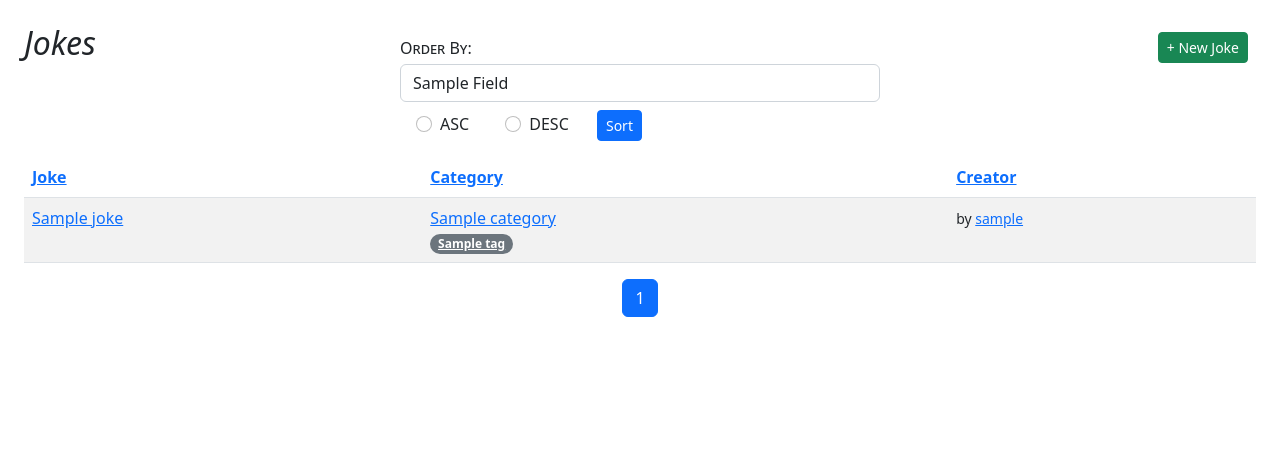
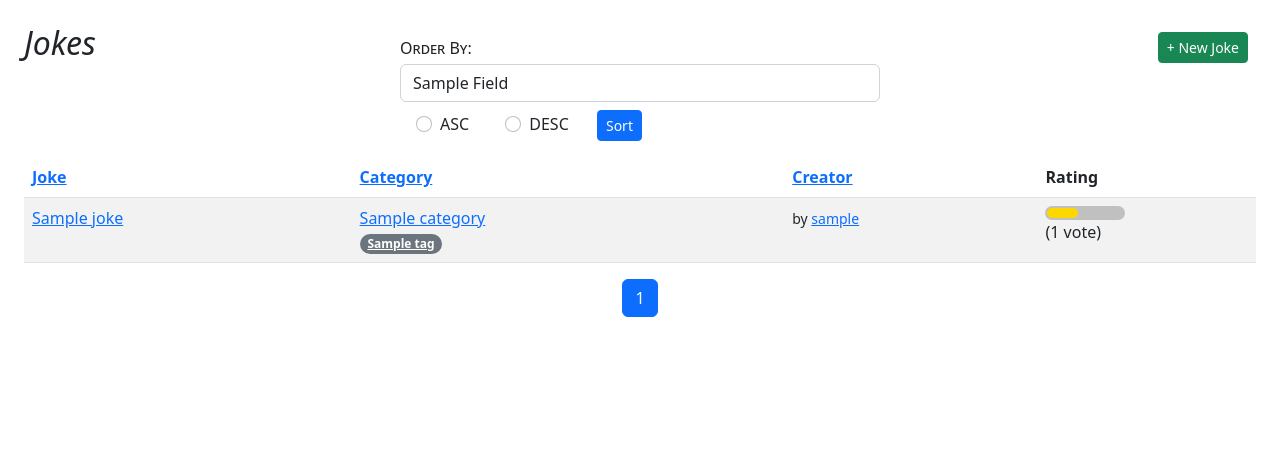
Before and after one commit to jomuni2/djangojokes.com, a Django app: template templates/jokes/joke_list.html in a window 1280 px wide. Shown: the part 65-518 px from the top of the page. Run offline with Django 5.2, Linux system fonts and the light colour scheme; the template is opened without the code that fills it: most values are stand-ins (such as "Sample title", 1, 10 or a date in 2020); parts of the project's set-up code (start-up, migrations or seed data) failed here and were passed over; some libraries are stand-ins or nearby versions.

Commit message:
Got Joke Ratings.

```diff
--- a/static/css/main.css
+++ b/static/css/main.css
@@ -56,3 +56,17 @@ h2 {
     background-color: pink;
     color: darkred;
 }
+
+/* RATING BAR */
+#rating-container {
+    background-color: silver;
+    border-radius: .5em;
+    max-width: 5rem;
+    padding: 2px;
+}
+
+#rating {
+    background-color: gold;
+    border-radius: 5em;
+    height: 10px;
+}
--- a/templates/jokes/joke_list.html
+++ b/templates/jokes/joke_list.html
@@ -63,6 +63,7 @@
                         {% else %}
                             <th><a href="?order=creator&direction=asc&q={{ request.GET.q }}">Creator</a></th>
                         {% endif %}
+                        <th>Rating</th>
                     </tr>
                 {% endwith %}
             </thead>
@@ -100,6 +101,13 @@
 
                             {% endif %}
                         </td>
+                        <td>
+                            <div id="rating-container" title="{{ joke.rating }}">
+                                <div id="rating"
+                                    style="width:{% widthratio joke.rating 10 100 %}%;"></div>
+                            </div>
+                            ({{ joke.num_votes }} vote{{ joke.num_votes|pluralize }})
+                        </td>
                     </tr>
                 {% endfor %}
             </tbody>
```
Also changed, not shown: jokes/models.py (+10 -0 lines).
